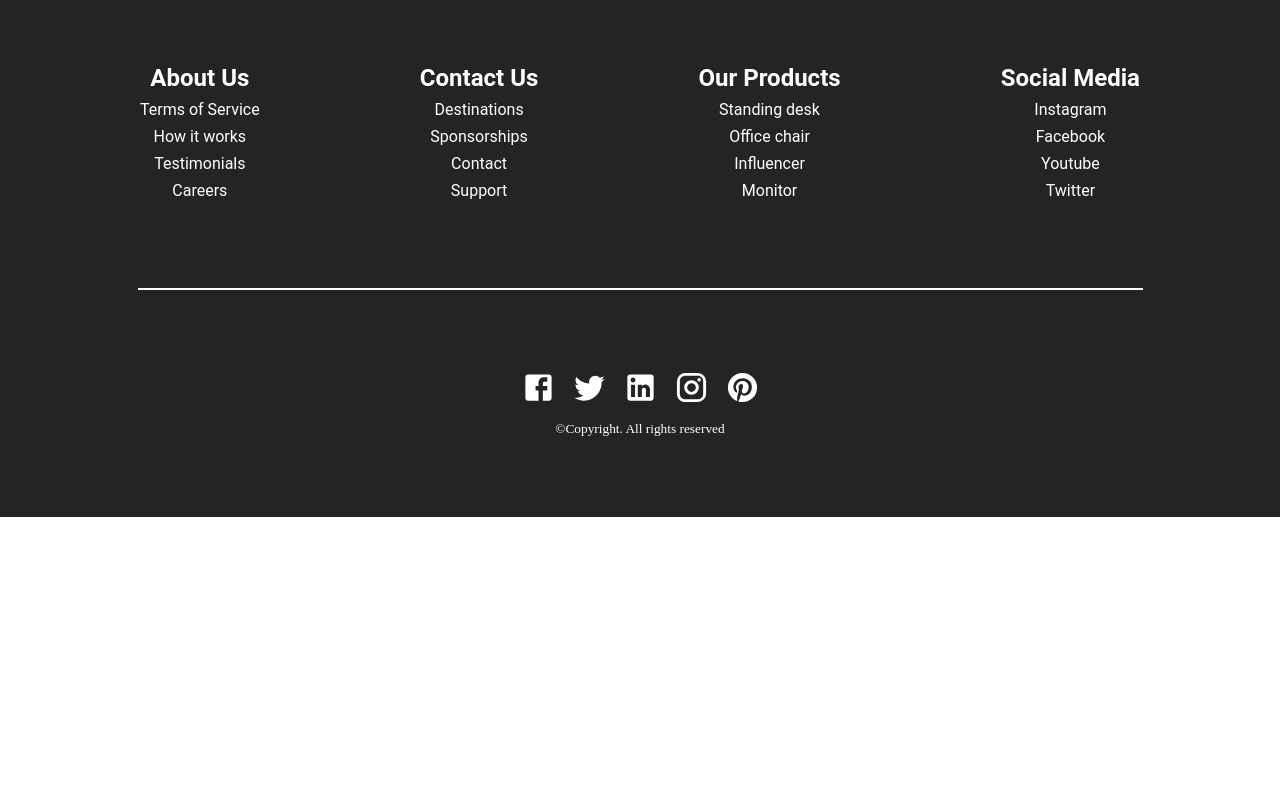
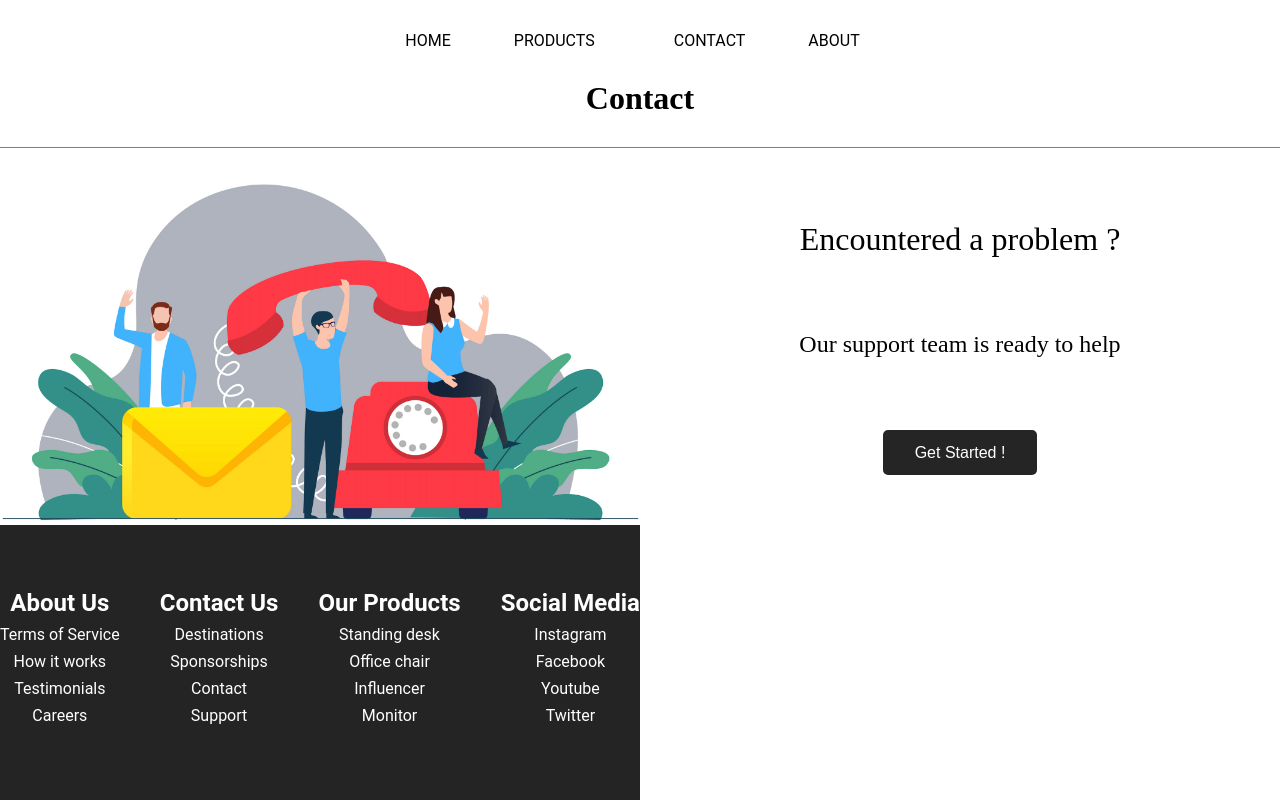
Before and after one commit to araymond11/ecommerce-frontend, a React (Create React App) app: page /contact in a window 1280 px wide. Shown: the top 800 px of the page. Built offline with nearby package versions, Linux system fonts and the light colour scheme.

Commit message:
Ajout page Contact

```diff
--- a/src/App.jsx
+++ b/src/App.jsx
@@ -2,6 +2,7 @@ import React from 'react';
 import Products from './pages/Products/Products';
 import { BrowserRouter as Router, Route, Switch} from 'react-router-dom';
 import Homepage from './pages/Homepage/Homepage';
+import Contact from './pages/Contact/Contact';
 import Footer from './components/Footer/Footer';
 
 function App() {
@@ -14,6 +15,9 @@ function App() {
         <Route path='/products'>
           <Products/>
         </Route>
+        <Route path='/contact'>
+          <Contact/>
+        </Route>
       </Switch>
       <Footer/>
     </Router>
--- a/src/components/Navbar/Navbar.jsx
+++ b/src/components/Navbar/Navbar.jsx
@@ -19,7 +19,9 @@ export default function Navbar() {
             </Link>
           </li>
           <li className='navbar_item'>
-                    CONTACTS
+            <Link to='/contact' className='navbar_item'>
+                    CONTACT
+            </Link>
           </li>
           <li className='navbar_item'>
                     ABOUT
--- /dev/null
+++ b/src/pages/Contact/Contact.css
@@ -0,0 +1,9 @@
+.contact_right_side{
+    width: 50%;
+    float: right;
+    display: flex;
+    justify-content: space-evenly;
+    flex-direction: column;
+    align-items: center;
+    height: 400px;
+}
--- /dev/null
+++ b/src/pages/Contact/Contact.jsx
@@ -0,0 +1,22 @@
+import React from 'react';
+import Navbar from '../../components/Navbar/Navbar';
+import './Contact.css';
+
+export default function Contact() {
+  return(
+    <>
+      <Navbar/>
+      <h1 className='product_header'>Contact</h1>
+      <div style= {{borderTop: '1px solid gray'}}>
+        <img src={process.env.PUBLIC_URL + '/contact.png'} alt="" style= {{height:'50%', width:'50%'}} />
+        <div className='contact_right_side'>
+          <span style= {{fontSize:'2rem'}}>Encountered a problem ?</span>
+          <span style= {{fontSize:'1.5rem'}}>Our support team is ready to help</span>
+          <span>
+            <button className='shop_btn'>Get Started !</button>
+          </span>
+        </div>
+      </div>
+    </>
+  );
+}
--- a/src/pages/Homepage/Homepage.css
+++ b/src/pages/Homepage/Homepage.css
@@ -91,6 +91,7 @@
     padding: 0 28px;
     height: 45px;
     font-size: 1rem;
+    cursor: pointer;
 }
 
 .homepage_navbar{
--- a/src/pages/Homepage/Homepage.jsx
+++ b/src/pages/Homepage/Homepage.jsx
@@ -12,7 +12,9 @@ export default function Homepage(){
             </Link>
           </li>
           <li className='homepage_navbar_item'>
-                    CONTACTS
+            <Link to='/contact' className='homepage_navbar_item'>
+                    CONTACT
+            </Link>
           </li>
           <li className='homepage_navbar_item'>
                     ABOUT
@@ -26,7 +28,7 @@ export default function Homepage(){
         <div className='row_1_left_side'>
           <p className='center' style={{marginBottom:'10px'}}>Need new furnitures ? Check it out !</p>
           <div className='center'>
-            <button className='shop_btn'><Link to='/products' style= {{textDecoration:'none', color:'white'}}>Shop Now</Link></button>
+            <Link to='/products' style= {{textDecoration:'none', color:'white'}}><button className='shop_btn'>Shop Now</button></Link>
           </div>
         </div>
         <div className='row_1_right_side'>
```
Also changed, not shown: public/contact.png (added).
